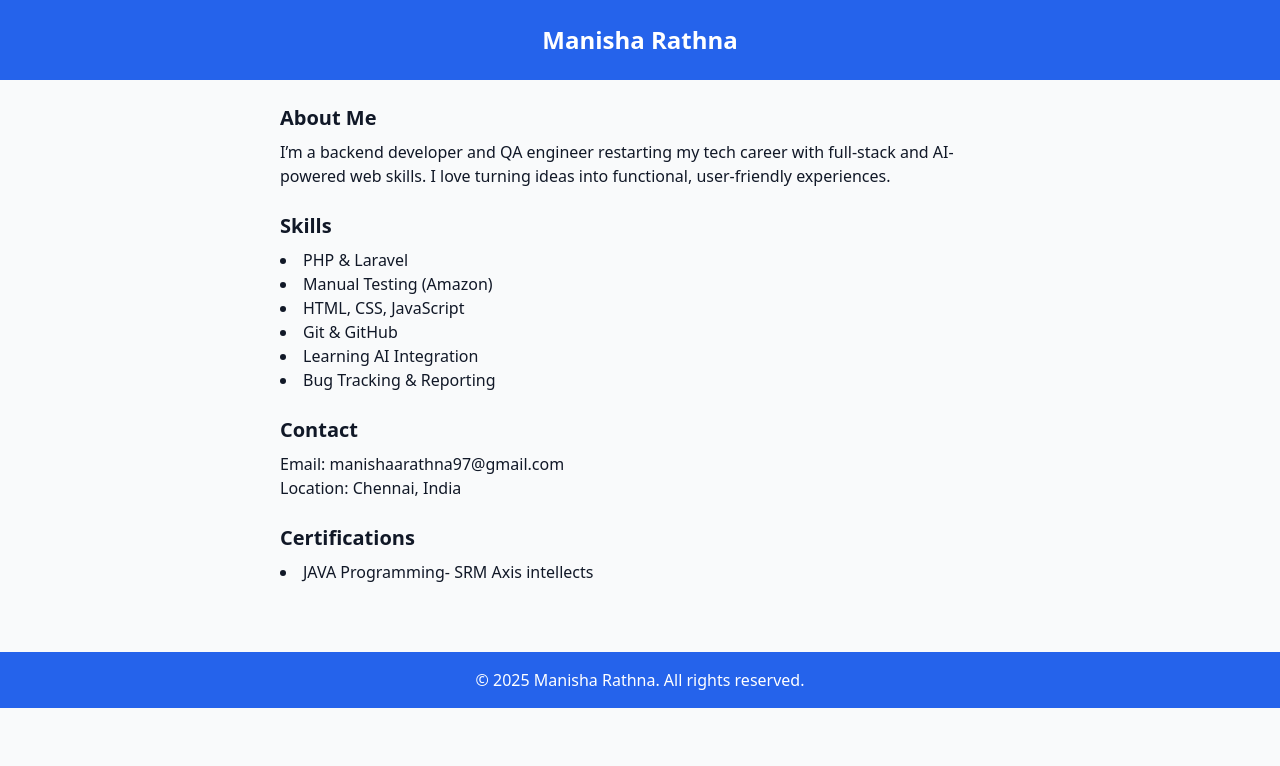
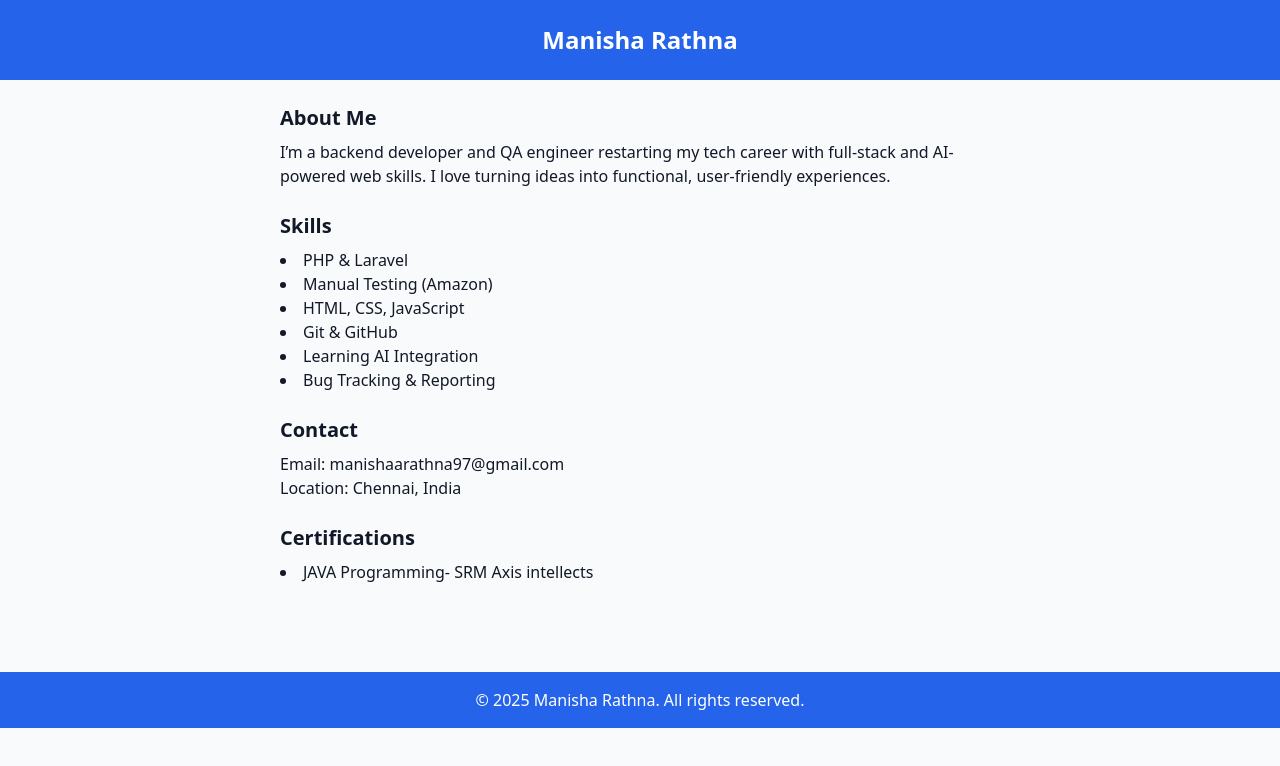
Before and after one commit to Manishaarathna97/portfolio, a plain HTML site: page index.html in a window 1280 px wide. Drawn offline with nearby package versions, Linux system fonts and the light colour scheme.

Commit message:
Update index.html

```diff
--- a/index.html
+++ b/index.html
@@ -49,7 +49,7 @@
     </section>
   </main>
 
-  <footer class="bg-blue-600 text-white text-center p-4 mt-5">
+  <footer class="bg-blue-600 text-white text-center p-4 mt-10">
     © 2025 Manisha Rathna. All rights reserved.
   </footer>
 
```
